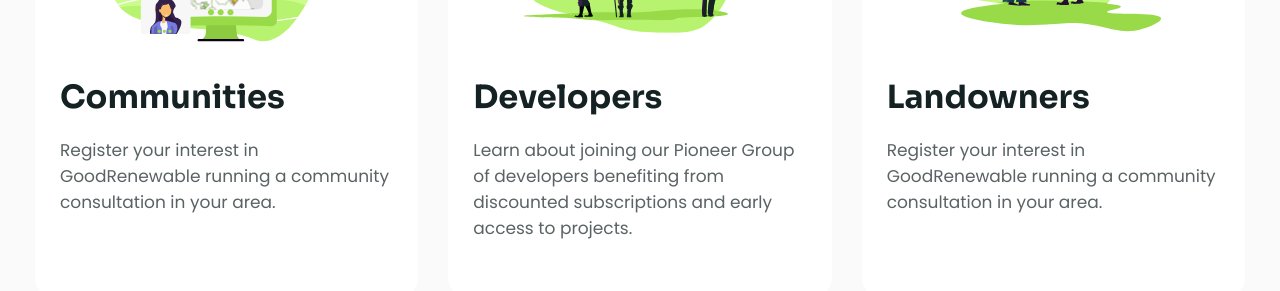
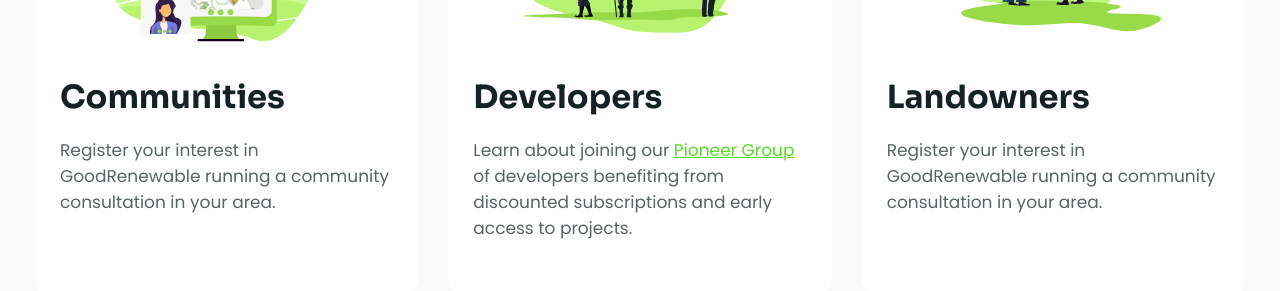
Before and after one commit to elghanbibadr/GoodRenewable, a React (Vite) app: page / in a window 1280 px wide. Shown: the part 5180-5471 px from the top of the page. Built offline with nearby package versions, Linux system fonts and the light colour scheme.

Commit message:
make the nav menu close when user clicks a link

```diff
--- a/package.json
+++ b/package.json
@@ -11,7 +11,6 @@
   "dependencies": {
     "aos": "^2.3.4",
     "react": "^18.2.0",
-    "react-calendly": "^4.1.1",
     "react-dom": "^18.2.0",
     "react-scroll": "^1.8.9"
   },
--- a/src/componenet/Callout/CalloutCard.jsx
+++ b/src/componenet/Callout/CalloutCard.jsx
@@ -5,7 +5,8 @@
       <div className='w-[70%] h-[200px] mx-auto'><img className='  h-full mt-10' src={props.img} loading="lazy" alt={`${props.title} svg logo presentation`} /></div>
       <div >
         <h4 className='my-8' >{props.title}</h4>
-        <p >{props.text} <a>{props.link}</a></p>
+        {props.id==2  && <p>Learn about joining our <a href="https://calendly.com/good-renewable/arrange-a-call?primary_color=5ada2e" target="_blank"  className='text-green underline'>Pioneer Group</a> of developers benefiting from discounted subscriptions and early access to projects.</p>}
+        {props.id!==2 &&  <p >{props.text} </p> }
       </div>
     </Card>
   )
--- a/src/componenet/Nav/Nav.jsx
+++ b/src/componenet/Nav/Nav.jsx
@@ -26,6 +26,9 @@
       };
     }, []);
 
+
+    const handleNavLinkClicked=()=>setMenuCollapse(false)
+
     const handleScroll = () => {
       if (window.scrollY > 100) {
         setIsSticky(true);
@@ -35,7 +38,7 @@
     };
 
   return (
-    <header className={` ${isSticky ? 'fixed inset-0 z-[999999999] shadow-lg h-fit bg-white' : ''}`}>
+    <header className={` ${isSticky ? 'fixed pl-10 inset-0 z-[999999999] shadow-lg h-fit bg-white' : ''}`}>
     <nav className=' flex py-4  items-center justify-between flex-wrap relative md:flex-nowrap md:pt-6 '>
      <img className={`${!menuCollapse ? "block":"hidden"} md:hidden`} src={logo} alt='logo' />
    <img className={`${menuCollapse ? "block":"hidden"} w-64 h-14 md:block lg:h-[4.2rem] lg:w-[32rem] lg:relative lg:right-14`}  src={GoodRenewable} alt="goodRenewable logo"/>
@@ -44,7 +47,7 @@
      { menuCollapse && <img onClick={hanldeCloseIconClicked} className='md:hidden px-3' src={closeIcon} alt="close icon" />}
         <ul className={ ` ${!menuCollapse ? "hidden h-0":" h-screen"} mx-auto md:flex  transition-opacity duration-1000 md:mx-1 md:visible md:h-fit  md:opacity-100 flex flex-col items-center mt-20 md:mt-0  w-full md:w-auto    text-black navbar__list font-bold md:font-[400]  text-[3.2rem] md:flex-row  md:text-[1.6rem]`}>
           {listLinks.map((link,index) =>{
-                return <li className='lg:mx-[2rem]'  key={index}><Link to={link} offset={-100} smooth={true} duration={500}><a href='#' className=' lg:mr-[2rem]'>{link}</a></Link></li>
+                return <li className='lg:mx-[2rem]'  key={index}><Link to={link} offset={-70} smooth={true} duration={500}><a onClick={handleNavLinkClicked} href='#' className=' lg:mr-[2rem]'>{link}</a></Link></li>
             })}
         <li className='relative top-10 md:top-0   '><BookCallBtn className='book-call-btn border-2 lg:px-10  hover:bg-black hover:text-white lg:ml-20' text="Book a Call" fill="#152223" /> </li>
      </ul>
```
